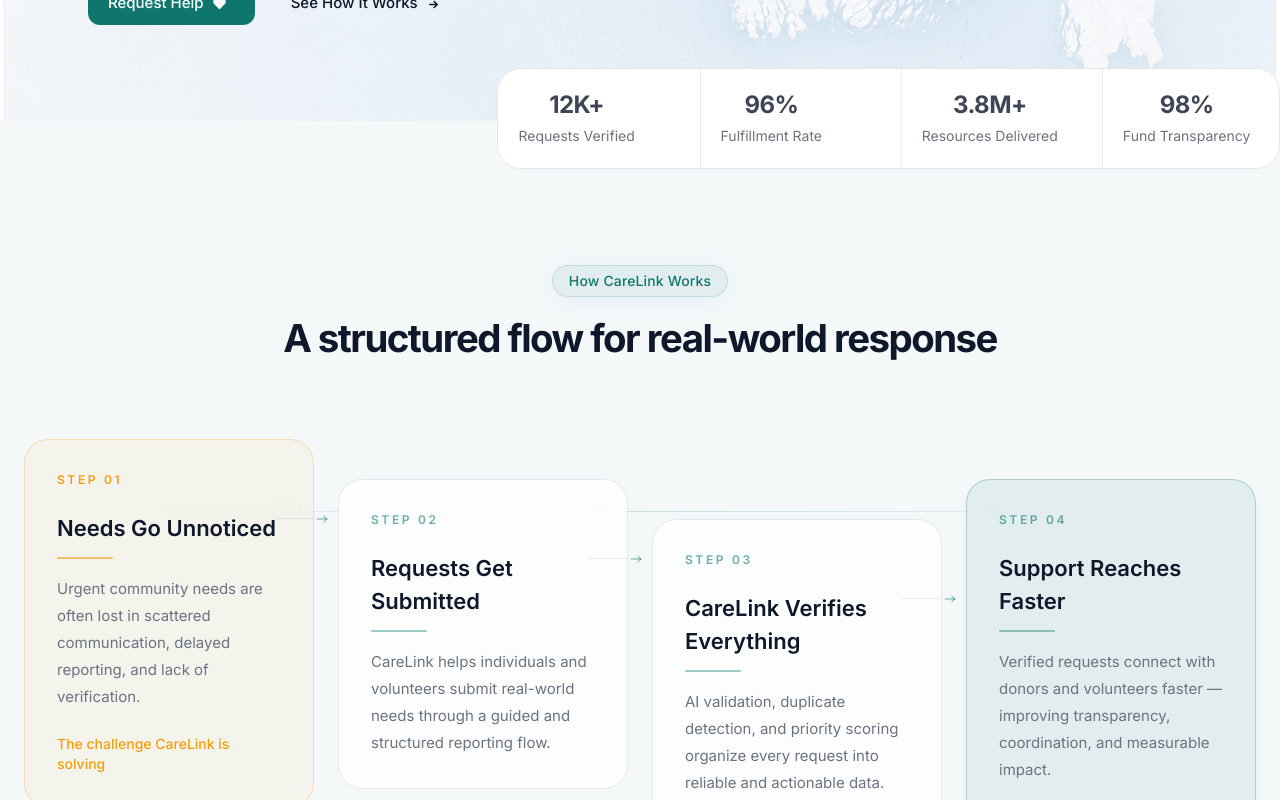
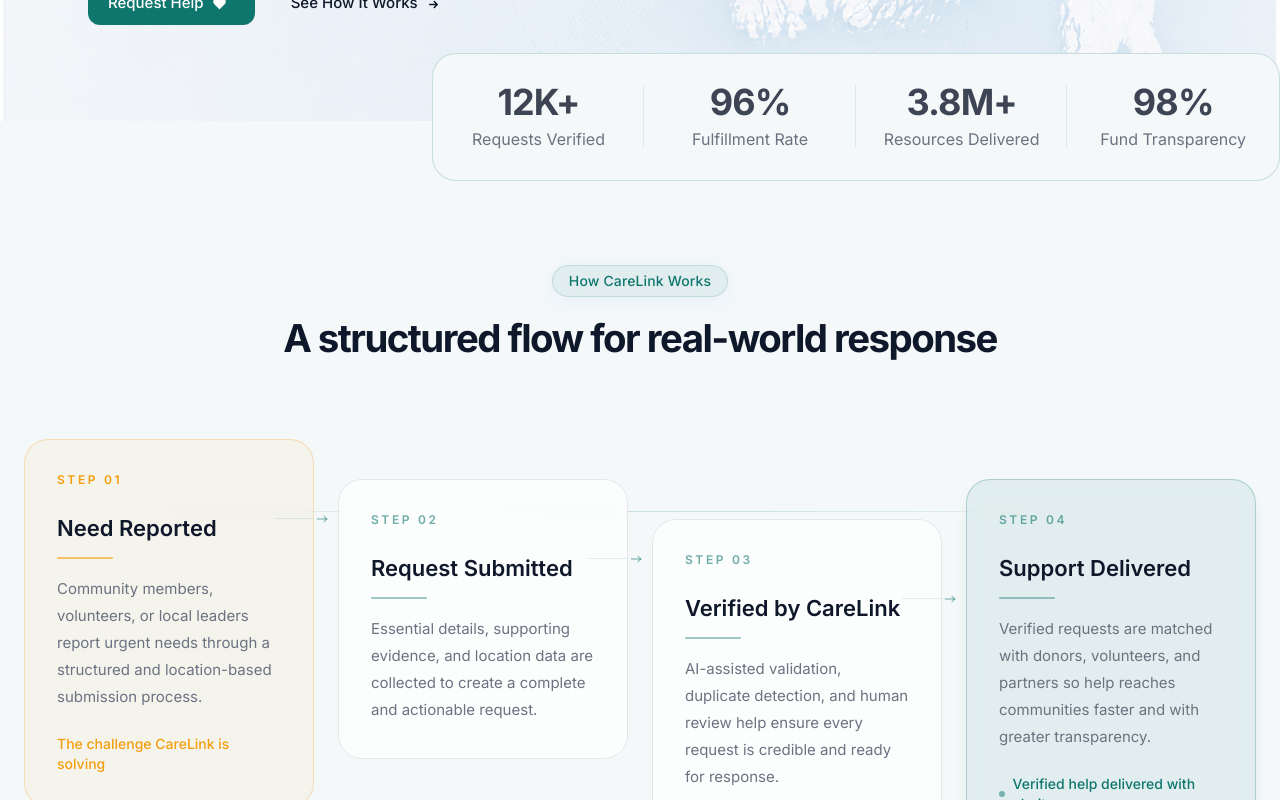
Before and after one commit to RayhanaAkterDev/Foundation-Management-system, a React (Vite) app in the folder frontend/: page / in a window 1280 px wide. Shown: the part 600-1400 px from the top of the page. Built offline with nearby package versions, Linux system fonts and the light colour scheme.

Commit message:
chor: updating how carelink works

```diff
--- a/frontend/src/pages/public/home/sections/hero/ImpactSnapshot.jsx
+++ b/frontend/src/pages/public/home/sections/hero/ImpactSnapshot.jsx
@@ -4,9 +4,9 @@
 
 const ImpactSnapshot = () => {
     return (
-        <div className="bg-surface absolute -bottom-12 right-0 rounded-3xl border border-border">
+        <div className="bg-background border border-primary/20 absolute -bottom-15 right-0 rounded-3xl">
             {statsData && (
-                <StatCard stats={statsData} size="section" style="minimal" align='center' />
+                <StatCard stats={statsData} size="hero" style="minimal" align='center' />
             )}
         </div>
     );
--- a/frontend/src/pages/public/home/sections/hero/UrgentRequestsCard.jsx
+++ b/frontend/src/pages/public/home/sections/hero/UrgentRequestsCard.jsx
@@ -1,4 +1,7 @@
+import React from 'react';
 import urgentRequests from './data/urgentRequests';
+import Badge from '@/components/Badge';
+import { Link } from 'react-router-dom';
 
 const UrgentRequestsCard = () => {
     return (
@@ -20,9 +23,10 @@
                 <h3 className="text-base font-semibold text-slate-900">
                     Urgent Requests
                 </h3>
-
                 <button className="text-sm font-medium text-emerald-600 hover:opacity-80 cursor-pointer">
-                    View All
+                    <Link>
+                        <Badge variant='primary' tone='soft' pulse dot>View All</Badge>
+                    </Link>
                 </button>
             </div>
 
--- a/frontend/src/pages/public/home/sections/howCareLinkWorks/data/workingSteps.js
+++ b/frontend/src/pages/public/home/sections/howCareLinkWorks/data/workingSteps.js
@@ -1,26 +1,26 @@
 const flow = [
     {
         step: '01',
-        title: 'Needs Go Unnoticed',
-        desc: 'Urgent community needs are often lost in scattered communication, delayed reporting, and lack of verification.',
+        title: 'Need Reported',
+        desc: 'Community members, volunteers, or local leaders report urgent needs through a structured and location-based submission process.',
         emphasis: 'soft',
     },
     {
         step: '02',
-        title: 'Requests Get Submitted',
-        desc: 'CareLink helps individuals and volunteers submit real-world needs through a guided and structured reporting flow.',
+        title: 'Request Submitted',
+        desc: 'Essential details, supporting evidence, and location data are collected to create a complete and actionable request.',
     },
     {
         step: '03',
-        title: 'CareLink Verifies Everything',
-        desc: 'AI validation, duplicate detection, and priority scoring organize every request into reliable and actionable data.',
+        title: 'Verified by CareLink',
+        desc: 'AI-assisted validation, duplicate detection, and human review help ensure every request is credible and ready for response.',
     },
     {
         step: '04',
-        title: 'Support Reaches Faster',
-        desc: 'Verified requests connect with donors and volunteers faster — improving transparency, coordination, and measurable impact.',
+        title: 'Support Delivered',
+        desc: 'Verified requests are matched with donors, volunteers, and partners so help reaches communities faster and with greater transparency.',
         emphasis: 'strong',
     },
 ];
 
-export default flow
+export default flow;
```
